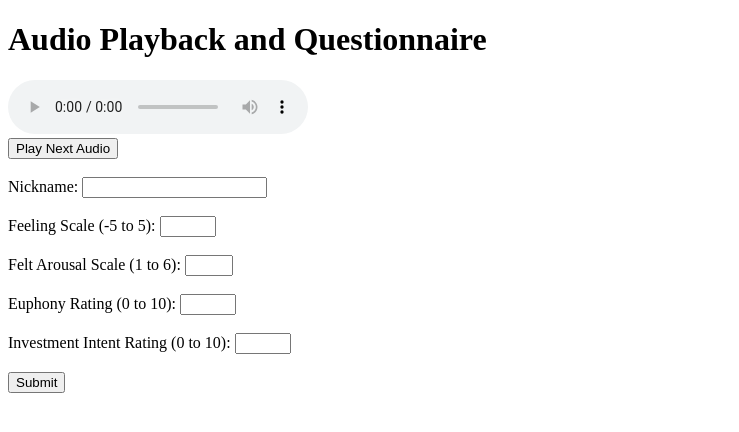
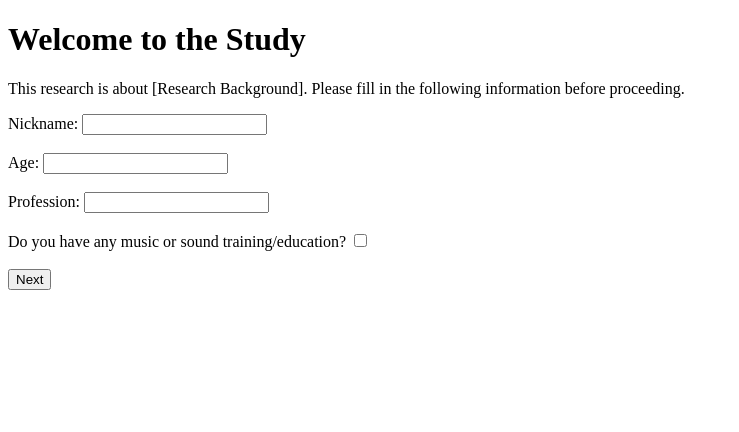
Before and after one commit to chani1206/EuphonyPresenter.github.io, a plain HTML site: page index.html in a window 1280 px wide. Shown: the whole page, without its empty margins (0-739 px from the left). Drawn offline with Linux system fonts and the light colour scheme.

Commit message:
Update index.html

```diff
--- a/index.html
+++ b/index.html
@@ -3,85 +3,30 @@
 <head>
     <meta charset="UTF-8">
     <meta name="viewport" content="width=device-width, initial-scale=1.0">
-    <title>Audio Playback and Questionnaire</title>
+    <title>Research Introduction</title>
 </head>
 <body>
-    <h1>Audio Playback and Questionnaire</h1>
-    <audio id="audioPlayer" controls></audio>
-    <br>
-    <button onclick="playNext()">Play Next Audio</button>
-    <br><br>
+    <h1>Welcome to the Study</h1>
+    <p>This research is about [Research Background]. Please fill in the following information before proceeding.</p>
 
-    <!-- Questionnaire Form -->
-    <form id="questionnaireForm" method="POST" action="https://docs.google.com/forms/u/0/d/e/1FAIpQLScS5AL3M0T76yQR30HlUzidZeomwvihhv2JthqwnswUGDUi0w/formResponse">
+    <form id="introForm" action="page2.html" method="GET">
         <label for="nickname">Nickname:</label>
-        <input type="text" name="entry.1077065053" id="nickname" required>
+        <input type="text" name="nickname" id="nickname" required>
         <br><br>
 
-        <input type="hidden" name="entry.367896919" id="audioNumber">
-        <input type="hidden" name="entry.1898504299" id="timeTaken">
-
-        <label for="feeling">Feeling Scale (-5 to 5):</label>
-        <input type="number" name="entry.1295919402" id="feeling" min="-5" max="5" required>
+        <label for="age">Age:</label>
+        <input type="number" name="age" id="age" required>
         <br><br>
 
-        <label for="arousal">Felt Arousal Scale (1 to 6):</label>
-        <input type="number" name="entry.557372817" id="arousal" min="1" max="6" required>
+        <label for="profession">Profession:</label>
+        <input type="text" name="profession" id="profession" required>
         <br><br>
 
-        <label for="euphony">Euphony Rating (0 to 10):</label>
-        <input type="number" name="entry.1179291034" id="euphony" min="0" max="10" required>
+        <label for="musicTraining">Do you have any music or sound training/education?</label>
+        <input type="checkbox" name="musicTraining" id="musicTraining">
         <br><br>
 
-        <label for="investment">Investment Intent Rating (0 to 10):</label>
-        <input type="number" name="entry.1743600620" id="investment" min="0" max="10" required>
-        <br><br>
-
-        <input type="submit" value="Submit">
+        <input type="submit" value="Next">
     </form>
-
-    <script>
-        const audioFiles = [
-            {url: "https://drive.google.com/file/d/1qYLmEIF4QHpPvsGFMiJzIZB4ewj32Com/view?usp=sharing", originalIndex: 1},
-            {url: "https://drive.google.com/file/d/1Bm6EiLHPnTWyLkBmYJKmDFl05cCzDkeR/view?usp=sharing", originalIndex: 2},
-            {url: "https://drive.google.com/file/d/1fw_MnhrEOZ_GRrMeipHC71Same32KyCH/view?usp=sharing", originalIndex: 3},
-            {url: "https://drive.google.com/file/d/1CFisXIRiQxzYuKiVsXSbtc8WR4PWT43k/view?usp=sharing", originalIndex: 4},
-            {url: "https://drive.google.com/file/d/1K4lyMsVblbWfCF2aJanaVaxxUhRB2Dn7/view?usp=sharing", originalIndex: 5}
-            // Add all your 75 audio file links here with their original indexes
-        ];
-
-        function shuffleArray(array) {
-            for (let i = array.length - 1; i > 0; i--) {
-                const j = Math.floor(Math.random() * (i + 1));
-                [array[i], array[j]] = [array[j], array[i]];
-            }
-            return array;
-        }
-
-        let shuffledAudioFiles = shuffleArray(audioFiles);
-        let currentIndex = 0;
-        let startTime;
-
-        function playNext() {
-            if (currentIndex < shuffledAudioFiles.length) {
-                let audioData = shuffledAudioFiles[currentIndex];
-                document.getElementById("audioPlayer").src = audioData.url;
-                document.getElementById("audioPlayer").play();
-
-                document.getElementById("audioNumber").value = audioData.originalIndex; // Set original audio number
-                startTime = new Date(); // Record start time
-
-                currentIndex++;
-            } else {
-                alert("You have reached the end of the audio files.");
-            }
-        }
-
-        document.getElementById("questionnaireForm").onsubmit = function() {
-            let endTime = new Date(); // Record end time
-            let timeTaken = (endTime - startTime) / 1000; // Calculate time taken in seconds
-            document.getElementById("timeTaken").value = timeTaken;
-        }
-    </script>
 </body>
 </html>
```
